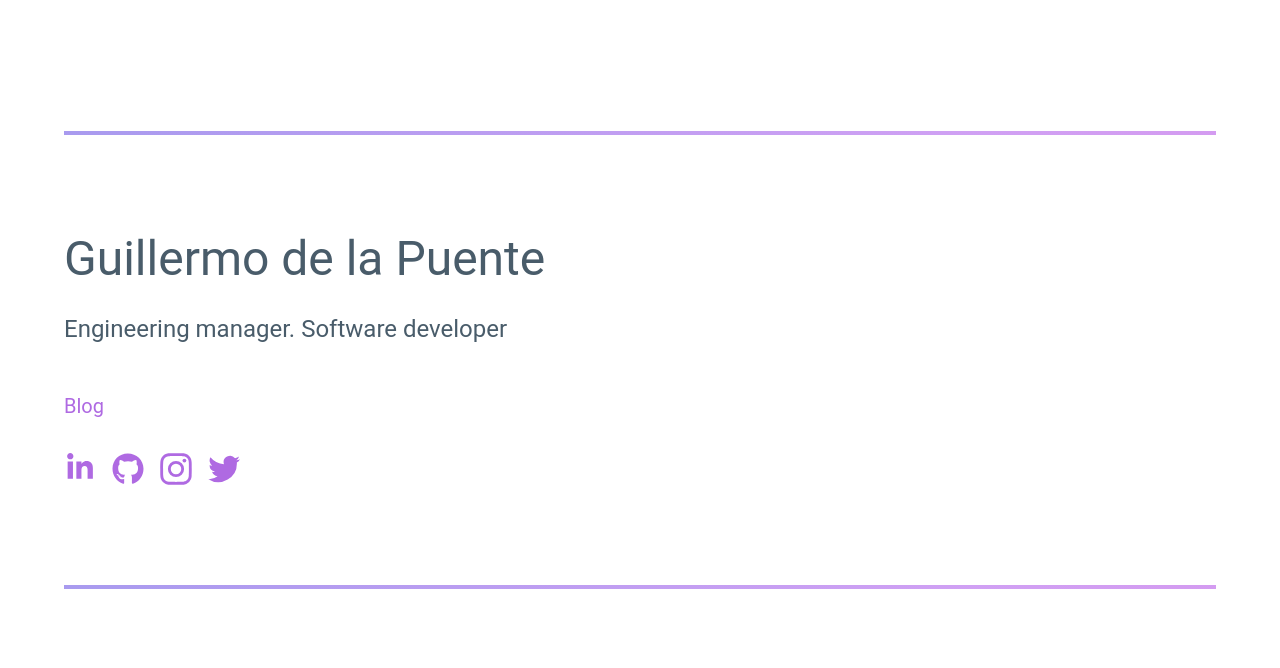
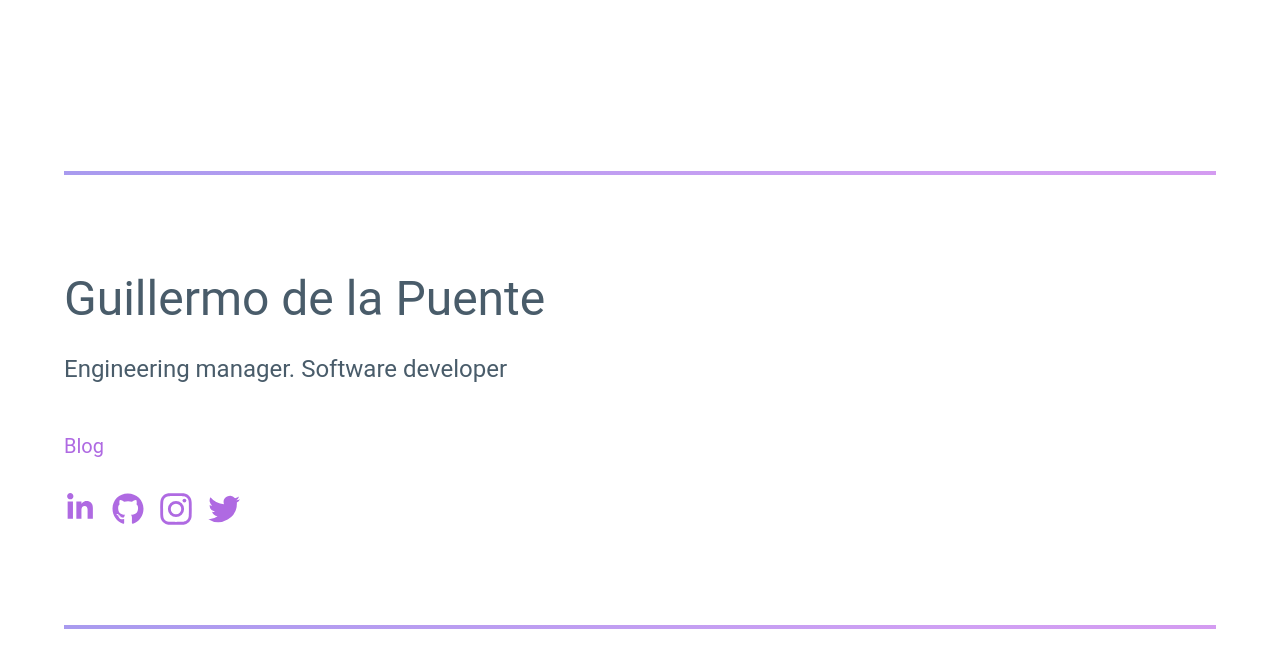
Before and after one commit to guillermodlpa/site, a Next.js app: page / in a window 1280 px wide. Shown: the top 668 px of the page. Built offline with nearby package versions, Linux system fonts and the light colour scheme.

Commit message:
Account for iOS Safari viewport handling

```diff
--- a/constants/theme.ts
+++ b/constants/theme.ts
@@ -171,6 +171,14 @@ const theme = {
       },
     },
   },
+  styles: {
+    global: {
+      "html, body, #__next": {
+        minHeight: [["100vh", "fill-available"]], // account for iOS Safari viewport handling
+        height: "100%",
+      },
+    },
+  },
 };
 
 const chakraUITheme = extendTheme(theme);
--- a/features/home/Home.tsx
+++ b/features/home/Home.tsx
@@ -11,7 +11,8 @@ function Home() {
       maxWidth="full"
       py={8}
       px="5vw"
-      minHeight="100vh"
+      // @ts-ignore
+      minHeight={[["100vh", "fill-available"]]}
       display="flex"
       flexDirection="column"
     >
@@ -20,7 +21,7 @@ function Home() {
         display="flex"
         flexDirection="column"
         justifyContent="center"
-        mb={[0, 20]}
+        mb={[0, 0, 0, 0, 0, 20]}
       >
         <MagicalDivider />
 
```
